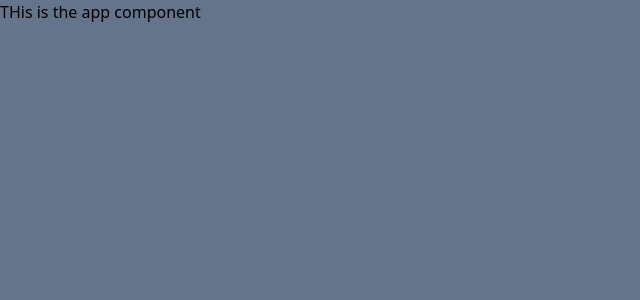
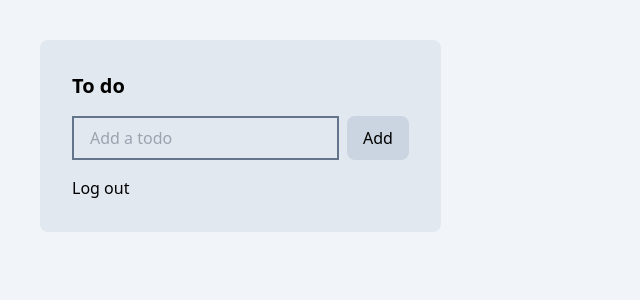
Before and after one commit to ratul0407/taskify-client, a React (Vite) app: page / in a window 1280 px wide. Shown: the top 300 px of the page, without its empty margins (0-640 px from the left). Built offline with nearby package versions, Linux system fonts and the light colour scheme; no server answers; sample sign-in values are in the browser's storage.

Commit message:
added a todo containaer

```diff
--- a/package.json
+++ b/package.json
@@ -10,6 +10,10 @@
     "preview": "vite preview"
   },
   "dependencies": {
+    "@dnd-kit/core": "^6.3.1",
+    "@dnd-kit/modifiers": "^9.0.0",
+    "@dnd-kit/sortable": "^10.0.0",
+    "@dnd-kit/utilities": "^3.2.2",
     "axios": "^1.7.9",
     "firebase": "^11.3.1",
     "prop-types": "^15.8.1",
@@ -19,6 +23,7 @@
   },
   "devDependencies": {
     "@eslint/js": "^9.19.0",
+    "@tanstack/eslint-plugin-query": "^5.66.1",
     "@types/react": "^19.0.8",
     "@types/react-dom": "^19.0.3",
     "@vitejs/plugin-react": "^4.3.4",
--- /dev/null
+++ b/src/components/categories/Todo.jsx
@@ -0,0 +1,35 @@
+import axios from "axios";
+import useAuth from "../../hooks/useAuth";
+
+function Todo() {
+  const { logOut } = useAuth();
+  const handleSubmit = (e) => {
+    e.preventDefault();
+    const form = e.target;
+    const todo = form.todo.value;
+    if (!todo.trim()) return;
+    axios.post(`${import.meta.env.VITE_API_URL}/tasks`, {
+      title: todo,
+      timestamp: Date.now(),
+      category: "todo",
+    });
+  };
+  return (
+    <div className="bg-slate-200 w-84 rounded-lg  p-8 space-y-4">
+      <h3 className=" text-xl font-bold">To do</h3>
+      <form onSubmit={handleSubmit}>
+        <div className="flex gap-2">
+          <input
+            name="todo"
+            className="px-4 py-2 border-2 border-slate-500 bg-slate-200"
+            placeholder="Add a todo"
+          />
+          <button className="px-4 py-2 bg-slate-300 rounded-lg">Add</button>
+        </div>
+      </form>
+      <button onClick={logOut}>Log out</button>
+    </div>
+  );
+}
+
+export default Todo;
--- a/src/components/loadingSpinner/LoadingSpinner.jsx
+++ b/src/components/loadingSpinner/LoadingSpinner.jsx
@@ -1,6 +1,10 @@
 import "./spinner.css";
 function LoadingSpinner() {
-  return <span className="loading-spinner"></span>;
+  return (
+    <div className="min-h-screen flex items-center justify-center">
+      <span className="loading-spinner"></span>;
+    </div>
+  );
 }
 
 export default LoadingSpinner;
--- a/src/layouts/Root.jsx
+++ b/src/layouts/Root.jsx
@@ -7,7 +7,7 @@ function Root() {
   const auth = useContext(AuthContext);
   console.log(auth);
   return (
-    <div className="bg-slate-500 min-h-screen">
+    <div className="bg-slate-100 min-h-screen">
       <Outlet />
     </div>
   );
--- a/src/pages/App.jsx
+++ b/src/pages/App.jsx
@@ -1,7 +1,11 @@
+import Todo from "../components/categories/Todo";
+
 function App() {
   return (
     <div>
-      <h3>THis is the app component</h3>
+      <div className="flex pt-10 px-10">
+        <Todo />
+      </div>
     </div>
   );
 }
--- a/src/pages/Login.jsx
+++ b/src/pages/Login.jsx
@@ -1,17 +1,39 @@
+import { useNavigate } from "react-router-dom";
 import logo from "../assets/logo.png";
-import background from "../assets/circle-login.svg";
+import useAuth from "../hooks/useAuth";
+import axios from "axios";
 function Login() {
+  const navigate = useNavigate();
+  const { googleSignIn, logOut } = useAuth();
+  const handleGoogleSignIn = async () => {
+    try {
+      await googleSignIn().then((result) => {
+        console.log(result);
+        axios.post(`${import.meta.env.VITE_API_URL}/users`, {
+          name: result.displayName,
+          email: result.email,
+          tasks: {},
+        });
+      });
+    } catch (error) {
+      console.error(error.message);
+    }
+  };
   return (
-    <div className="flex items-center min-h-screen justify-center ">
+    <div className="flex items-center min-h-screen justify-center bg-login-bg ">
       <div className="bg-white p-8 rounded-lg shadow-lg w-96 flex flex-col items-center">
+        <h3 className="text-3xl font-bold py-12">Welcome Back!</h3>
         <figure>
           <img src={logo} alt="Logo" className="h-20 w-20" />
         </figure>
-        <img src={background} />
         {/* google sign up logic */}
-        <button className="bg-blue-500 text-white px-4 py-2 rounded mt-4">
+        <button
+          onClick={handleGoogleSignIn}
+          className="bg-blue-500 text-white px-4 py-2 rounded mt-4"
+        >
           Sign in with Google{" "}
         </button>
+        <button onClick={logOut}>Logout</button>
       </div>
     </div>
   );
--- a/src/provider/AuthProvider.jsx
+++ b/src/provider/AuthProvider.jsx
@@ -2,6 +2,7 @@ import {
   GoogleAuthProvider,
   onAuthStateChanged,
   signInWithPopup,
+  signOut,
 } from "firebase/auth";
 import { useState } from "react";
 import auth from "../firebase/firebase.init";
@@ -20,6 +21,9 @@ function AuthProvider({ children }) {
     return signInWithPopup(auth, googleProvider);
   };
 
+  const logOut = () => {
+    return signOut(auth);
+  };
   useEffect(() => {
     const subscribe = onAuthStateChanged(auth, async (currentUser) => {
       setUser(currentUser);
@@ -34,6 +38,7 @@ function AuthProvider({ children }) {
     user,
     loading,
     googleSignIn,
+    logOut,
   };
   return (
     <AuthContext.Provider value={authInfo}>{children}</AuthContext.Provider>
--- a/src/routes/Routes.jsx
+++ b/src/routes/Routes.jsx
@@ -2,6 +2,7 @@ import { createBrowserRouter } from "react-router-dom";
 import Root from "../layouts/Root";
 import App from "../pages/App";
 import Login from "../pages/Login";
+import PrivateRoute from "./PrivateRoute";
 
 const router = createBrowserRouter([
   {
@@ -10,7 +11,11 @@ const router = createBrowserRouter([
     children: [
       {
         path: "/",
-        element: <App />,
+        element: (
+          <PrivateRoute>
+            <App />
+          </PrivateRoute>
+        ),
       },
       {
         path: "/login",
--- a/tailwind.config.js
+++ b/tailwind.config.js
@@ -2,7 +2,11 @@
 export default {
   content: ["./index.html", "./src/**/*.{js,ts,jsx,tsx}"],
   theme: {
-    extend: {},
+    extend: {
+      backgroundImage: {
+        "login-bg": "url('./assets/login.png')",
+      },
+    },
   },
   plugins: [],
 };
```
Also changed, not shown: 1 other file (tests, documents, lock files or other folders).
